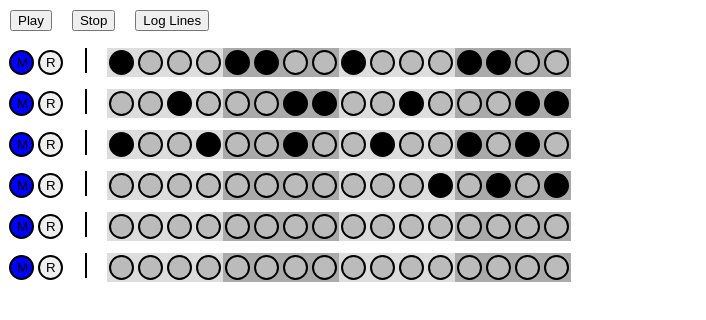
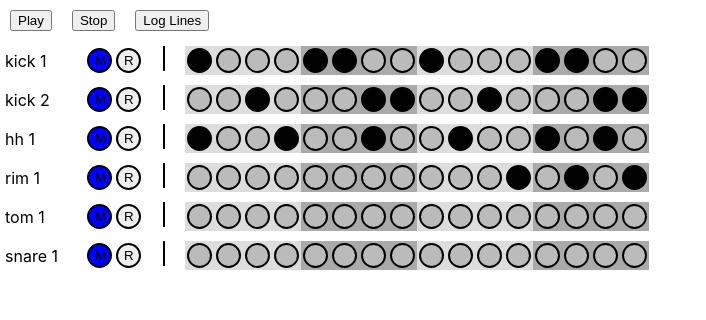
Before and after one commit to crashingbooth/evo-react, a React (Create React App) app: page / in a window 1280 px wide. Shown: the top 320 px of the page, without its empty margins (0-706 px from the left). Built offline with nearby package versions, Linux system fonts and the light colour scheme; no server answers.

Commit message:
adds tracks labels

```diff
--- a/src/Components/Track.js
+++ b/src/Components/Track.js
@@ -2,12 +2,17 @@ import React, { useState, useContext, useEffect } from 'react';
 import MuteButton from './MuteButton';
 import RandomButton from './RandomButton';
 import TrackEventSection from './TrackEventSection';
+import { patternContext } from "../Providers/patternContext";
 import '../Styles/Track.css';
 
 export default function Track(props) {
+  const { lines } = useContext(patternContext);
 
   return (
     <div className='wrapper'>
+      <span className='label-holder'>
+        <p>{`${lines[props.lineNumber].displayName}`}</p>
+      </span>
       <MuteButton lineNumber={props.lineNumber} />
       <RandomButton lineNumber={props.lineNumber} />
       <div className="spacer"/>
--- a/src/Providers/patternContext.js
+++ b/src/Providers/patternContext.js
@@ -1,52 +1,37 @@
 import * as Tone from "tone";
-import React, { useState, useContext, createContext, useEffect} from 'react';
-import {audioResources} from '../audioUrls';
+import React, { useState, useContext, createContext, useEffect } from "react";
+import { audioResources } from "../audioUrls";
 
 export const patternContext = createContext();
 
-const PatternProvider = props => {
-  const bPat1 = [1,0,0,0, 1,1,0,0, 1,0,0,0, 1,1,0,0];
-  const bPat2 = [0,0,1,0, 0,0,1,1, 0,0,1,0, 0,0,1,1];
-  const bPat3 = [1,0,0,1, 0,0,1,0, 0,1,0,0, 1,0,1,0];
-  const bPat4 = [0,0,0,0, 0,0,0,0, 0,0,0,1, 0,1,0,1];
-  const bPat5 = [0,0,0,0, 0,0,0,0, 0,0,0,0, 0,0,0,0];
-  const bPats = [bPat1,bPat2,bPat3,bPat4,bPat5,bPat5,bPat5];
+const PatternProvider = (props) => {
+  const bPat1 = [1, 0, 0, 0, 1, 1, 0, 0, 1, 0, 0, 0, 1, 1, 0, 0];
+  const bPat2 = [0, 0, 1, 0, 0, 0, 1, 1, 0, 0, 1, 0, 0, 0, 1, 1];
+  const bPat3 = [1, 0, 0, 1, 0, 0, 1, 0, 0, 1, 0, 0, 1, 0, 1, 0];
+  const bPat4 = [0, 0, 0, 0, 0, 0, 0, 0, 0, 0, 0, 1, 0, 1, 0, 1];
+  const bPat5 = [0, 0, 0, 0, 0, 0, 0, 0, 0, 0, 0, 0, 0, 0, 0, 0];
+  const bPats = [bPat1, bPat2, bPat3, bPat4, bPat5, bPat5, bPat5];
 
-  // const sampleLines = [
-  //   {pattern: bPat1, sample: audioResources[0].synth, muteStatus: false},
-  //   {pattern: bPat2, sample: audioResources[1].synth, muteStatus: false},
-  //   {pattern: bPat3, sample: audioResources[2].synth, muteStatus: false},
-  //   {pattern: bPat4, sample: audioResources[3].synth, muteStatus: false},
-  //   {pattern: bPat5, sample: audioResources[4].synth, muteStatus: false},
-  // ]
   const sampleLines = audioResources.map((audioResource, i) => {
     return {
       pattern: bPats[i],
       sample: audioResource.synth,
-    muteStatus: false
+      muteStatus: false,
+      displayName: audioResource.displayName,
     };
   });
+
   const [lines, setLines] = useState(sampleLines);
-
-
-  const bundleProperties = (patterns, synths, muteStatuses) => {
-    let result = [];
-    patterns.forEach((pattern, i) => {
-      let line = {pattern: patterns[i], sample: synths[i], muteStatus: muteStatuses[i]}
-      result.push(line);
-    });
-    return result;
-  }
 
   const logLines = () => {
     console.log(lines);
-  }
+  };
 
   const toggleMuteForLine = (lineNumber) => {
     const prev = [...lines];
     prev[lineNumber].muteStatus = !lines[lineNumber].muteStatus;
     setLines(prev);
-  }
+  };
 
   const generateRandomLine = (size) => {
     let res = [];
@@ -54,32 +39,38 @@ const [lines, setLines] = useState(sampleLines);
       res.push(Math.round(Math.random()));
     }
     return res;
-  }
+  };
 
   const setLine = (lineNumber, newPattern) => {
     const prev = [...lines];
     prev[lineNumber].pattern = newPattern;
     setLines(prev);
-  }
+  };
 
-  const randomizeLine = (lineNumber) =>  {
+  const randomizeLine = (lineNumber) => {
     setLine(lineNumber, generateRandomLine(lines[0].pattern.length));
-  }
+  };
 
   const toggleDot = (lineNumber, dotNumber) => {
     const pat = [...lines[lineNumber].pattern];
     pat[dotNumber] = !pat[dotNumber];
     setLine(lineNumber, pat);
-  }
+  };
 
-  const provideData = { lines, setLines, logLines, toggleMuteForLine, randomizeLine , toggleDot};
+  const provideData = {
+    lines,
+    setLines,
+    logLines,
+    toggleMuteForLine,
+    randomizeLine,
+    toggleDot,
+  };
 
   return (
     <patternContext.Provider value={provideData}>
       {props.children}
     </patternContext.Provider>
   );
-
 };
 
 export default PatternProvider;
--- a/src/Styles/Track.css
+++ b/src/Styles/Track.css
@@ -1,14 +1,23 @@
 .event-section-wrapper {
 
+}
+.label-holder {
+  display: block;
+  width: 80px;
+  margin-top: auto;
+  margin-bottom: auto;
+}
+
+.label-holder p {
+  margin-top: 0px;
+  margin-bottom: 0px;
 }
 
 .wrapper {
   display: flex;
   flex-direction: row;
   justify-content: left;
-  /* background-color: #eee; */
   padding: 5px;
-  margin: 2px;
 }
 
 .v-line {
```
Lines whose indentation alone changed are shown as unchanged.
